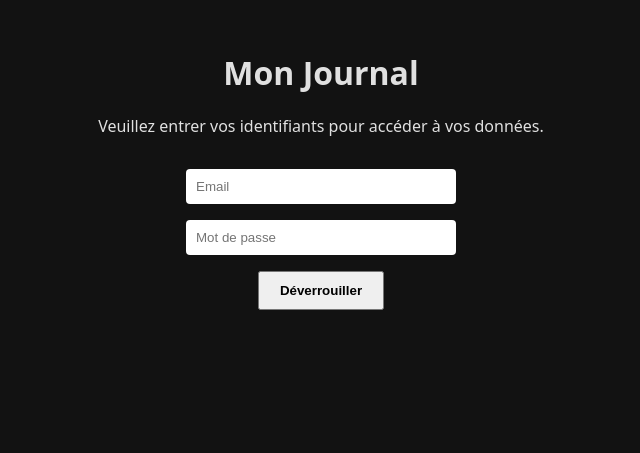
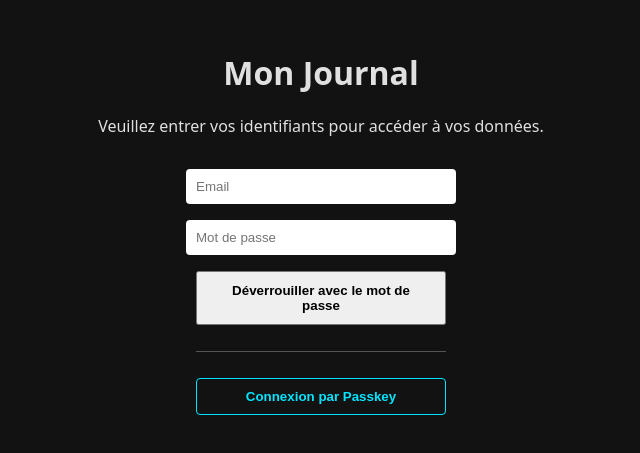
Before and after one commit to Crawling-Flesh/journal, a React (Vite) app: page / in a window 1280 px wide. Shown: the part 109-562 px from the top of the page, without its empty margins (319-959 px from the left). Built offline with nearby package versions, Linux system fonts and the light colour scheme; no server answers.

Commit message:
Ajout de l'authentification par passkey

```diff
--- a/src/components/Auth.jsx
+++ b/src/components/Auth.jsx
@@ -7,6 +7,7 @@ export default function Auth() {
   const [error, setError] = useState(null)
   const [loading, setLoading] = useState(false)
 
+  // Connexion classique
   const handleLogin = async (e) => {
     e.preventDefault()
     setLoading(true)
@@ -19,6 +20,20 @@ export default function Auth() {
 
     if (error) {
       console.error("Erreur brute :", error)
+      setError(error.message)
+    }
+    setLoading(false)
+  }
+
+  // Nouvelle connexion biométrique
+  const handlePasskeyLogin = async () => {
+    setLoading(true)
+    setError(null)
+
+    const { error } = await supabase.auth.signInWithPasskey()
+
+    if (error) {
+      console.error("Erreur Passkey :", error)
       setError(error.message)
     }
     setLoading(false)
@@ -47,12 +62,33 @@ export default function Auth() {
           style={{ padding: '10px', width: '250px', borderRadius: '4px', border: 'none' }}
         />
         {error && <p style={{ color: '#ff6b6b', margin: 0 }}>{error}</p>}
+
         <button
           type="submit"
           disabled={loading}
-          style={{ padding: '10px 20px', cursor: loading ? 'wait' : 'pointer', fontWeight: 'bold' }}
+          style={{ padding: '10px 20px', cursor: loading ? 'wait' : 'pointer', fontWeight: 'bold', width: '250px' }}
         >
-          {loading ? 'Vérification...' : 'Déverrouiller'}
+          {loading ? 'Vérification...' : 'Déverrouiller avec le mot de passe'}
+        </button>
+
+        <div style={{ width: '250px', borderBottom: '1px solid #555', margin: '10px 0' }}></div>
+
+        <button
+          type="button"
+          onClick={handlePasskeyLogin}
+          disabled={loading}
+          style={{
+            padding: '10px 20px',
+            cursor: loading ? 'wait' : 'pointer',
+            backgroundColor: 'transparent',
+            border: '1px solid #00e5ff',
+            color: '#00e5ff',
+            borderRadius: '4px',
+            fontWeight: 'bold',
+            width: '250px'
+          }}
+        >
+          {loading ? 'Vérification...' : 'Connexion par Passkey'}
         </button>
       </form>
     </div>
--- a/src/components/Sidebar.jsx
+++ b/src/components/Sidebar.jsx
@@ -2,6 +2,23 @@ import { supabase } from '../supabase'
 import logoJournal from '../assets/logojournal.gif'
 
 export default function Sidebar({ activeView, setActiveView, isMenuOpen, setIsMenuOpen }) {
+
+const handleRegisterPasskey = async () => {
+    try {
+      // Appel de la nouvelle API dédiée aux Passkeys
+      const { data, error } = await supabase.auth.registerPasskey()
+
+      if (error) {
+        console.error("Échec de l'enrôlement :", error.message)
+        alert("La forge a échoué : " + error.message)
+        return
+      }
+
+      alert("Clé biométrique forgée avec succès ! Ton appareil est enregistré.")
+    } catch (err) {
+      console.error("Erreur inattendue :", err)
+    }
+  }
 
   const handleLogout = async () => {
     await supabase.auth.signOut()
@@ -47,6 +64,12 @@ export default function Sidebar({ activeView, setActiveView, isMenuOpen, setIsMe
         <span className="nav-text">Journal</span>
       </button>
 
+{/* BOUTON TEMPORAIRE POUR CREER LE PASSKEY */}
+      <button className="logout-btn" onClick={handleRegisterPasskey} style={{ borderColor: '#00e5ff', color: '#00e5ff', marginBottom: '1rem' }}>
+        <span className="nav-icon">🔑</span>
+        <span className="nav-text">Créer un Passkey</span>
+      </button>
+
       <button className="logout-btn" onClick={handleLogout}>
         <span className="nav-icon">🔒</span>
         <span className="nav-text">Verrouiller</span>
--- a/src/supabase.js
+++ b/src/supabase.js
@@ -8,6 +8,7 @@ export const supabase = createClient(supabaseUrl, supabaseAnonKey, {
     storage: window.sessionStorage, // C'est cette ligne qui fait la magie
     autoRefreshToken: true,
     persistSession: true,
-    detectSessionInUrl: true
+    detectSessionInUrl: true,
+    experimental: { passkey: true } // <-- L'instruction pour autoriser les Passkeys
   }
 })
```
